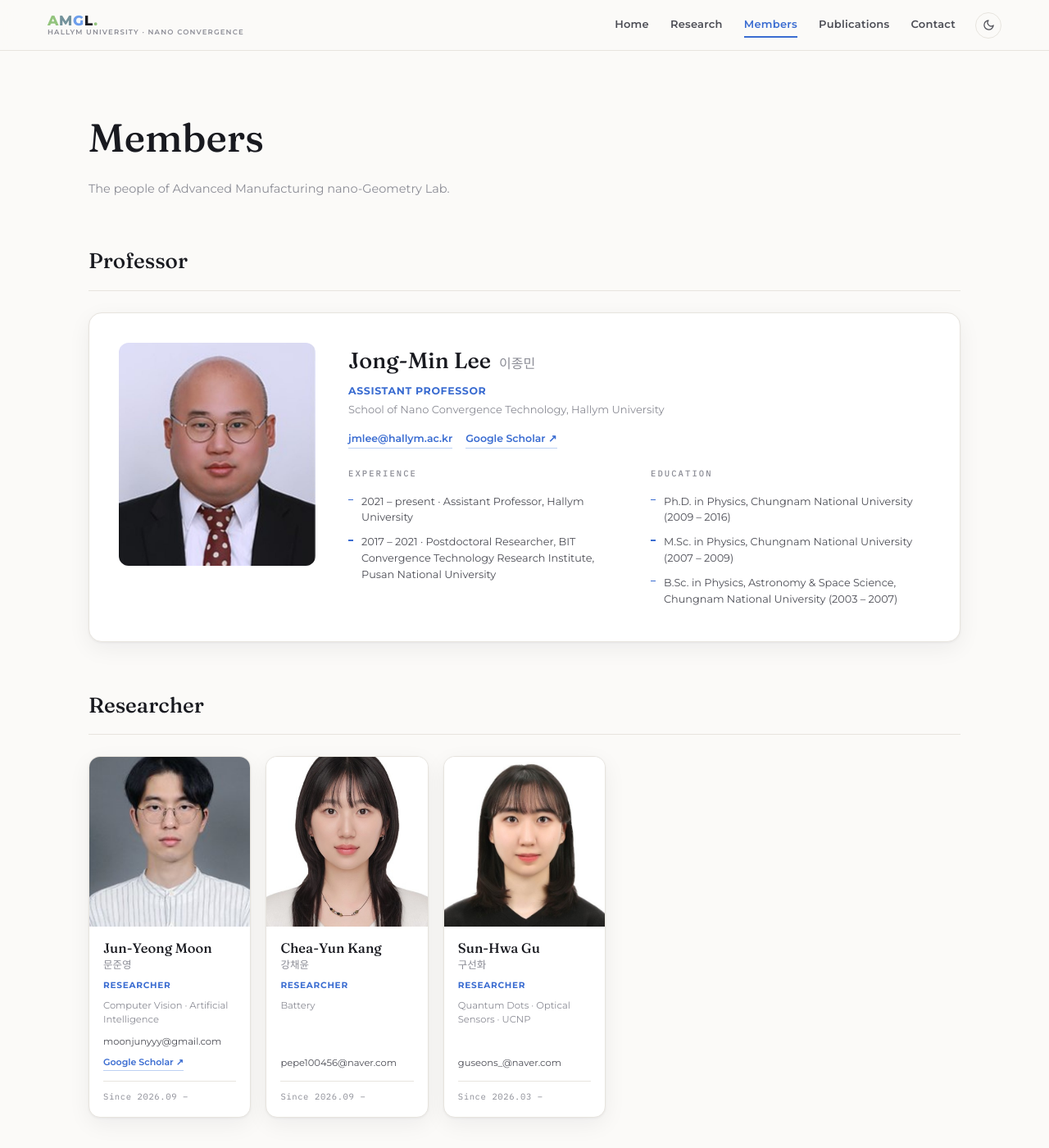
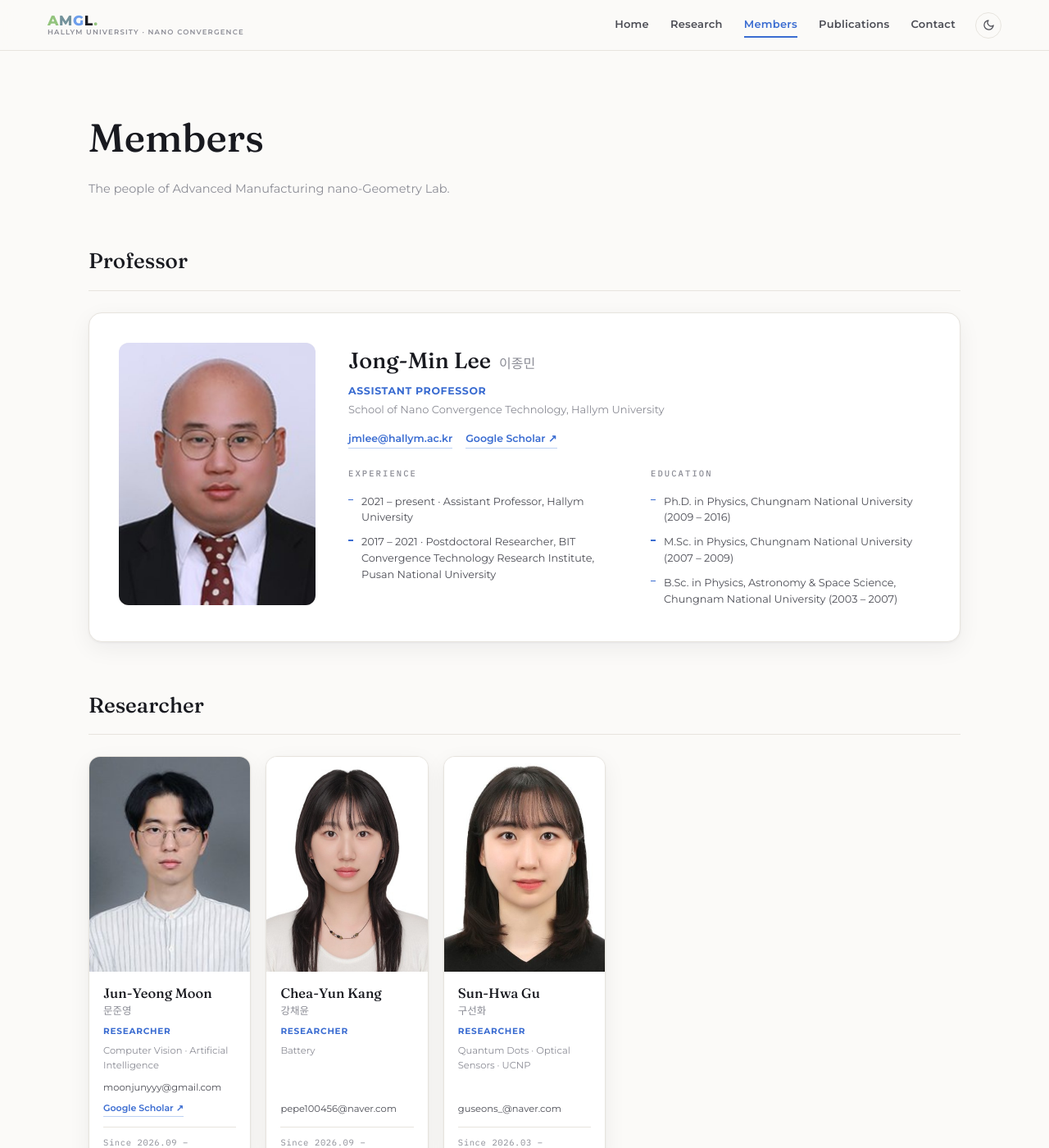
Before and after one commit to HTKRS/AMGL, a Jekyll site: the page built from members.html, in a window 1280 px wide and 1400 px high. Shown: the whole window at 82% size. Built offline with Jekyll 4.4.1, drawn with Linux system fonts in a browser that asks for light colours.

Commit message:
Unify professor and member photos to a 3:4 ratio
Co-Authored-By: Claude Opus 5.5 <noreply@anthropic.com>
Claude-Session: https://claude.ai/code/session_014MjFUYNzG7DBT4vULP884G

```diff
--- a/assets/css/style.css
+++ b/assets/css/style.css
@@ -578,12 +578,12 @@ body.has-hero .site-nav:not(.solid) .nav-burger span { background: #fff; }
 }
 .prof-photo {
   width: 100%;
-  aspect-ratio: 3 / 3.4;
+  aspect-ratio: 3 / 4;
   border-radius: 12px;
   overflow: hidden;
   background: var(--bg-alt);
 }
-.prof-photo img { width: 100%; height: 100%; object-fit: cover; }
+.prof-photo img { width: 100%; height: 100%; object-fit: cover; object-position: center top; }
 .prof-name { font-family: var(--serif); font-size: 27px; font-weight: 500; }
 .prof-name .kr { font-family: var(--sans); font-size: 16px; color: var(--muted); margin-left: 10px; font-weight: 500; }
 .prof-role { margin-top: 4px; font-size: 12.5px; font-weight: 700; letter-spacing: 0.05em; color: var(--accent); text-transform: uppercase; }
@@ -635,8 +635,9 @@ body.has-hero .site-nav:not(.solid) .nav-burger span { background: #fff; }
   flex-direction: column;
 }
 .member-card:hover { transform: translateY(-3px); box-shadow: var(--shadow-lift); }
-.member-photo { aspect-ratio: 1 / 1.05; background: var(--bg-alt); overflow: hidden; }
-.member-photo img { width: 100%; height: 100%; object-fit: cover; }
+.member-photo { aspect-ratio: 3 / 4; background: var(--bg-alt); overflow: hidden; }
+/* 사진 비율은 모두 3:4 (세로형). 비율이 다른 사진은 위쪽(얼굴) 기준으로 잘림 */
+.member-photo img { width: 100%; height: 100%; object-fit: cover; object-position: center top; }
 .member-avatar {
   width: 100%; height: 100%;
   display: flex; align-items: center; justify-content: center;
```
